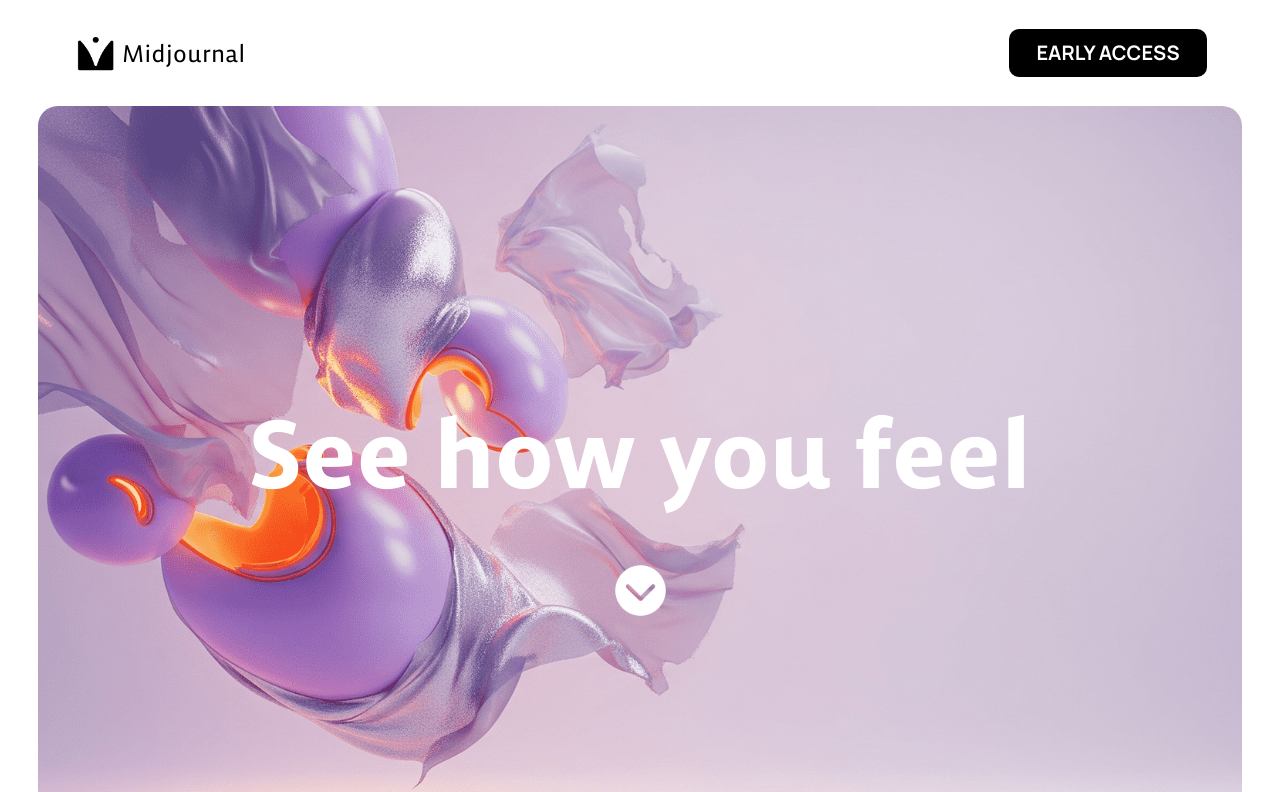
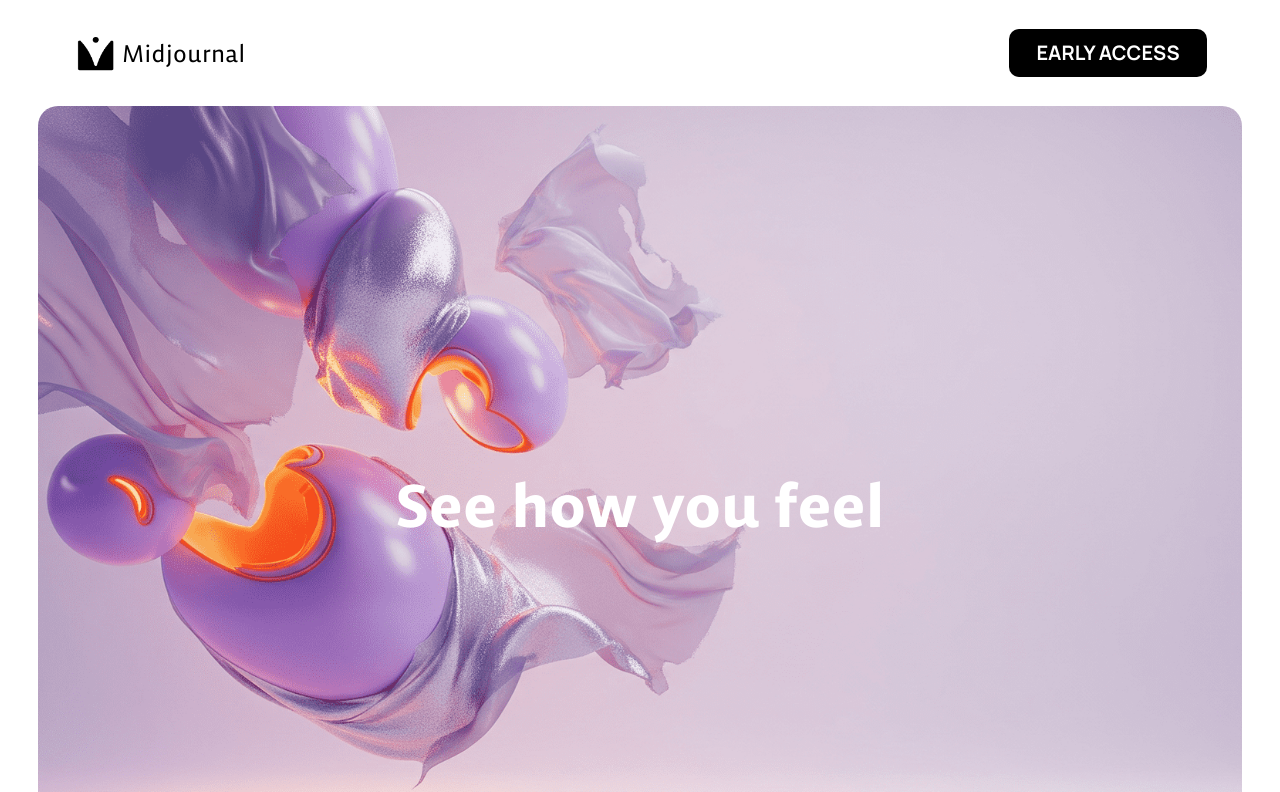
Before and after one commit to tomasi001/midjournal, a Next.js app: page / in a window 1280 px wide. Shown: the top 792 px of the page. Built offline with nearby package versions, Linux system fonts and the light colour scheme.

Commit message:
fix hero font size, remove down button, fix journal card score positioning

```diff
--- a/src/components/Hero/index.tsx
+++ b/src/components/Hero/index.tsx
@@ -1,25 +1,12 @@
 "use client";
 import React from "react";
-import Image from "next/image"; // Import Image from next/image
 
 const Hero = () => {
   return (
     <section className="relative w-[94%] mx-auto h-screen bg-[url('/hero-image-mobile.png')] sm:bg-[url('/hero-image-desktop.png')] bg-cover bg-center flex flex-col items-center justify-center rounded-[20px]">
-      <h1 className="w-full max-w-5xl px-4 h-auto font-bold text-white text-6xl md:text-6xl lg:text-8xl text-center tracking-[0] leading-[normal]">
+      <h1 className="w-full max-w-5xl px-4 h-auto font-bold text-white text-4xl md:text-6xl text-center tracking-[0] leading-[normal]">
         See how you feel
       </h1>
-      <Image
-        className="w-[63px] h-[63px] mt-10"
-        alt="Down button"
-        src="/down-button.png"
-        width={63}
-        height={63}
-        onClick={() => {
-          document.getElementById("early-access")?.scrollIntoView({
-            behavior: "smooth",
-          });
-        }}
-      />
     </section>
   );
 };
--- a/src/components/JournalCards/JournalCardItem/index.tsx
+++ b/src/components/JournalCards/JournalCardItem/index.tsx
@@ -52,7 +52,7 @@ const JournalCardItem = ({ card, i, rotate }: JournalCardItemProps) => {
               name={card.ellipseSrc.substring(1)}
               className="absolute top-[243px] left-[93.6px]"
             />
-            <div className="w-[41.6px] h-[33.6px] absolute top-[252px] left-[99.2px] text-[23.68px] font-normal text-black text-center">
+            <div className="w-[41.6px] h-[33.6px] absolute top-[250px] left-[98px] text-[23.68px] font-normal text-black text-center">
               {card.score}{" "}
             </div>
 
@@ -60,7 +60,7 @@ const JournalCardItem = ({ card, i, rotate }: JournalCardItemProps) => {
               &quot;{card.title}&quot;{" "}
             </div>
 
-            <div className="absolute top-[320px] left-[53.6px] w-[136px] h-[20px] text-[9.84px] font-normal text-black text-center">
+            <div className="absolute top-[321px] left-[53.6px] w-[136px] h-[20px] text-[9.84px] font-normal text-black text-center">
               {card.date}{" "}
             </div>
             <div className="absolute top-[344px] left-[53.6px] w-[136px] h-[20px] text-[7.92px] font-normal text-[#a1a1a1] text-center">
```
